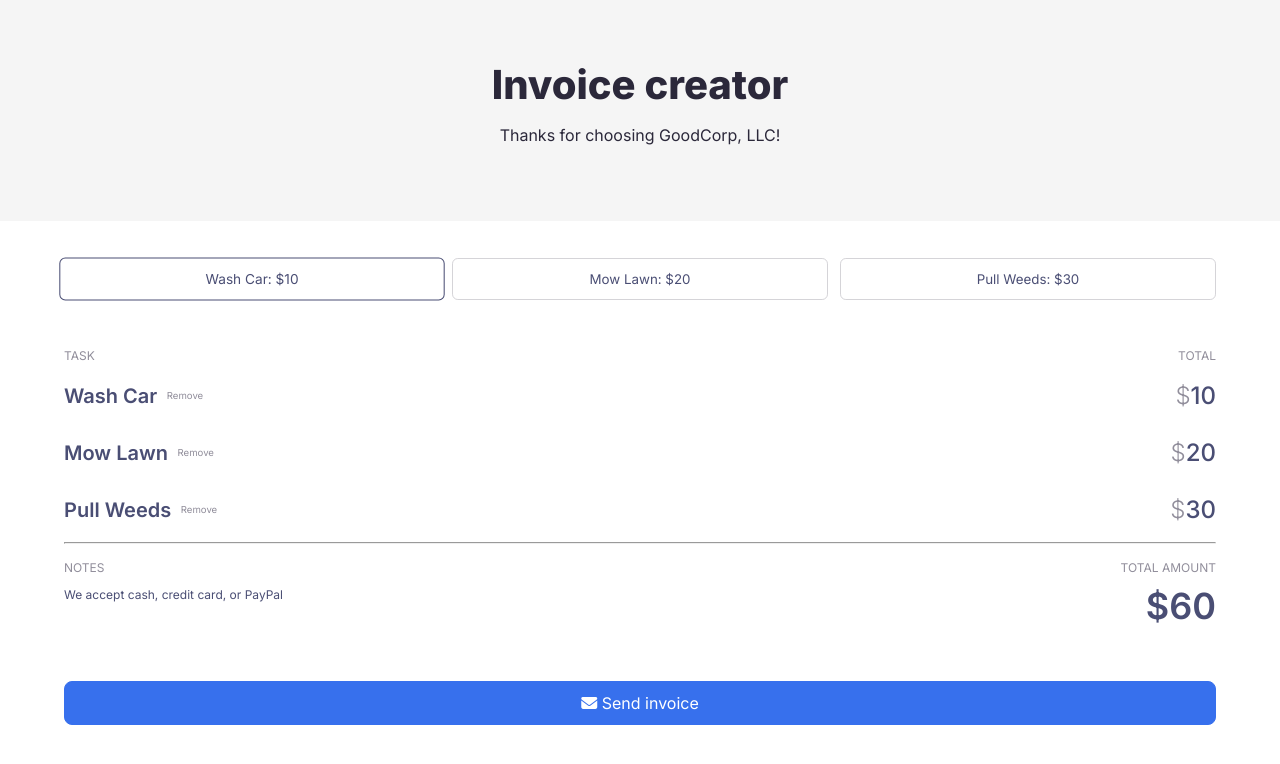
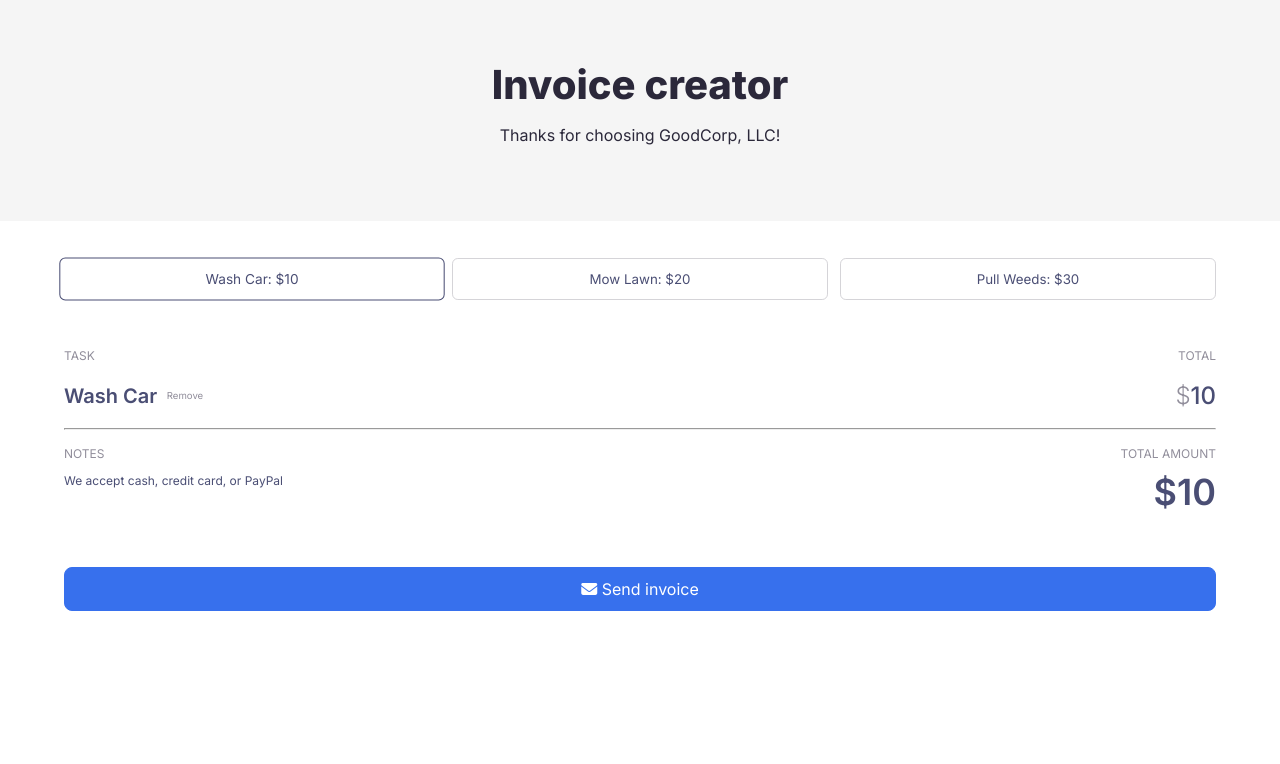
Before and after one commit to Malal0/Invoice-Creator, a plain HTML site: page index.html in a window 1280 px wide. Both pictures are taken after a click on the button "Wash Car: $10". Drawn offline with Linux system fonts and the light colour scheme.

Commit message:
made task buttons functional & made total amount change

```diff
--- a/index.html
+++ b/index.html
@@ -26,9 +26,9 @@
     </header>
     <main class="container">
         <div class="task-btns-container " id="task-btns-container">
-            <button>Wash Car: $10</button>
-            <button>Mow Lawn: $20</button>
-            <button>Pull Weeds: $30</button>
+            <button data-id="1">Wash Car: $10</button>
+            <button data-id="2">Mow Lawn: $20</button>
+            <button data-id="3">Pull Weeds: $30</button>
         </div>
 
         <!--tasks container-->
@@ -40,21 +40,7 @@
             </div>
 
             <div class="tasks-container" id="tasks-container">
-                <div class="task">
-                    <p class="task-title">wash car</p>
-                    <button class="task-remove-btn">remove</button>
-                    <p>$<span class="task-price">10</span></p>
-                </div>
-                <div class="task">
-                    <p class="task-title">mow lawn</p>
-                    <button class="task-remove-btn">remove</button>
-                    <p>$<span class="task-price">20</span></p>
-                </div>
-                <div class="task">
-                    <p class="task-title">pull weeds</p>
-                    <button class="task-remove-btn">remove</button>
-                    <p>$<span class="task-price">30</span></p>
-                </div>
+                <!--  tasks   -->
             </div>
         </div>
 
@@ -67,7 +53,7 @@
             </div>
             <div class="total-container">
                 <label>total amount</label>
-                <p class="total-amount">$60</p>
+                <p class="total-amount">$<span id="total-el">0</span></p>
             </div>
         </div>
 
--- a/index.js
+++ b/index.js
@@ -1,6 +1,27 @@
 /*/////////////////////
     VARIABLES
 /////////////////////*/
+const tasksContainer = document.getElementById("tasks-container");
+const totalEl = document.getElementById("total-el");
+const data = [
+    {
+        name: "wash car",
+        price: 10,
+        id: 1
+    },
+    {
+        name: "mow lawn",
+        price: 20,
+        id: 2
+    },
+    {
+        name: "pull weeds",
+        price: 30,
+        id: 3
+    }
+];
+
+const tasks = [];
 
 /*/////////////////////
     FUNCTIONS
@@ -8,7 +29,7 @@
 
 function handleClick(e) {
     if (e.target.parentNode.id === "task-btns-container") {
-        addObject();
+        addObject(e);
     } else if (e.target.parentNode.parentNode.id === "tasks-container") {
         removeObject();
     } else if (e.target.id === "send-invoice-btn") {
@@ -16,8 +37,11 @@ function handleClick(e) {
     }
 }
 
-function addObject() {
+function addObject(e) {
+    tasks.unshift(getObject(e.target.dataset.id));
     console.log("object added");
+
+    renderContent();
 }
 
 function removeObject() {
@@ -28,8 +52,39 @@ function sendInvoice() {
     console.log("Invoice sent");
 }
 
+function renderTasks() {
+    const string = tasks.map(task => `
+        <div class="task">
+            <p class="task-title">${task.name}</p>
+            <button class="task-remove-btn">remove</button>
+            <p>$<span class="task-price">${task.price}</span></p>
+        </div>
+    `).join('');
+    tasksContainer.innerHTML = string;
+    console.log("Tasks rendered");
+}
+
+function renderTotal() {
+    const total = tasks.reduce((total, task) => total + task.price, 0);
+    totalEl.innerHTML = total;
+    console.log("Total rendered");
+}
+
+function renderContent() {
+    renderTasks();
+    renderTotal();
+
+    console.log("Content rendered");
+}
+
+function getObject(id) {
+    return data.filter(obj => obj.id == id)[0];
+}
+
 /*/////////////////////
     EVENT LISTENER
 /////////////////////*/
 
 document.addEventListener("click", handleClick);
+
+renderContent();
```
